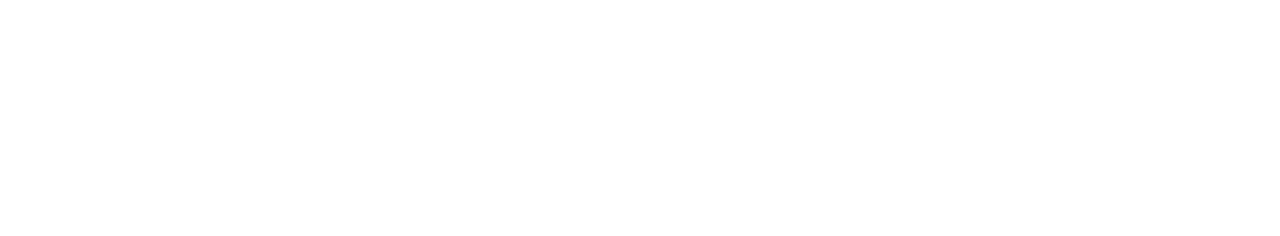
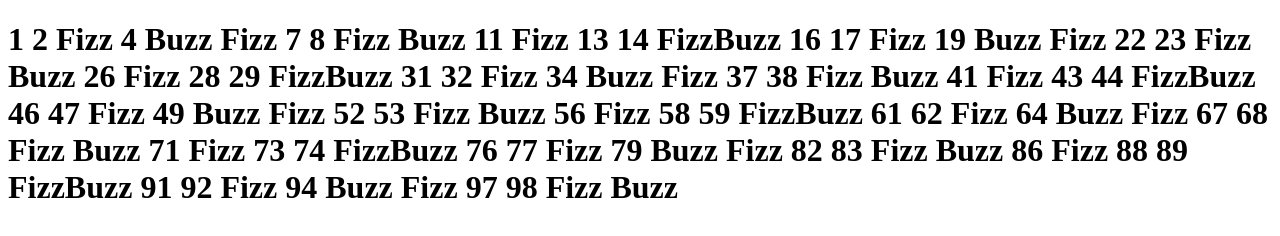
Before and after one commit to AlexMato83/js-fizzbuzz, a plain HTML site: page index.html in a window 1280 px wide. Drawn offline with Linux system fonts and the light colour scheme.

Commit message:
terminato

```diff
--- a/index.html
+++ b/index.html
@@ -2,11 +2,12 @@
 <html lang="en" dir="ltr">
   <head>
     <meta charset="utf-8">
-    <script type="text/javascript" src="main.js"></script>
+
     <title></title>
 
   </head>
   <body>
-
+    <h1 id="asd"></h1>
+    <script type="text/javascript" src="main.js"></script>
   </body>
 </html>
--- a/main.js
+++ b/main.js
@@ -6,10 +6,26 @@ Per i numeri che sono sia multipli di 3 che di 5 stampi” FizzBuzz”.*/
 
 
 //stampare tutti i numeri da 1 a 100
-for (var tutti = 1; tutti <= 100; tutti++){
-console.log(tutti);
+// for (var tutti = 1; tutti <= 100; tutti++){
+// console.log(tutti);
+// }
+//sostituire "Fizz" ai multipli di 3
+
+for (var i = 1; i <= 100;i++){
+var prova = i;
+ if (i % 3 == 0 && i % 5 == 0) {
+   prova = "FizzBuzz";
+ } else if (i % 5 == 0){
+   prova = "Buzz";
+ } else if (i % 3 == 0){
+   prova = "Fizz";
+ }
+console.log(prova);
+var totale = document.getElementById("asd").innerHTML;
+document.getElementById("asd").innerHTML = totale + " " + prova;
 }
-//sostituire "Fizz" ai multipli di 3
+
+
 
 
 //sostituire "Buzz" ai multipli di 5
```
